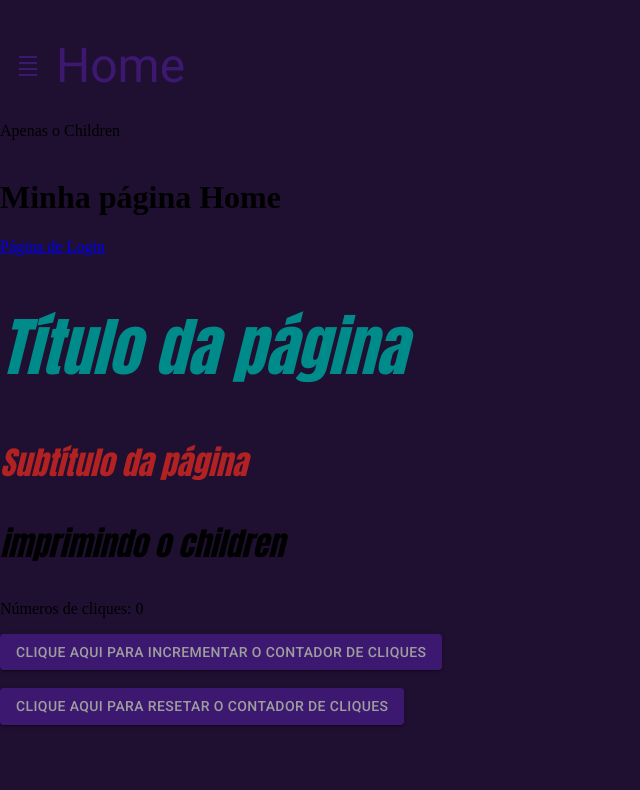
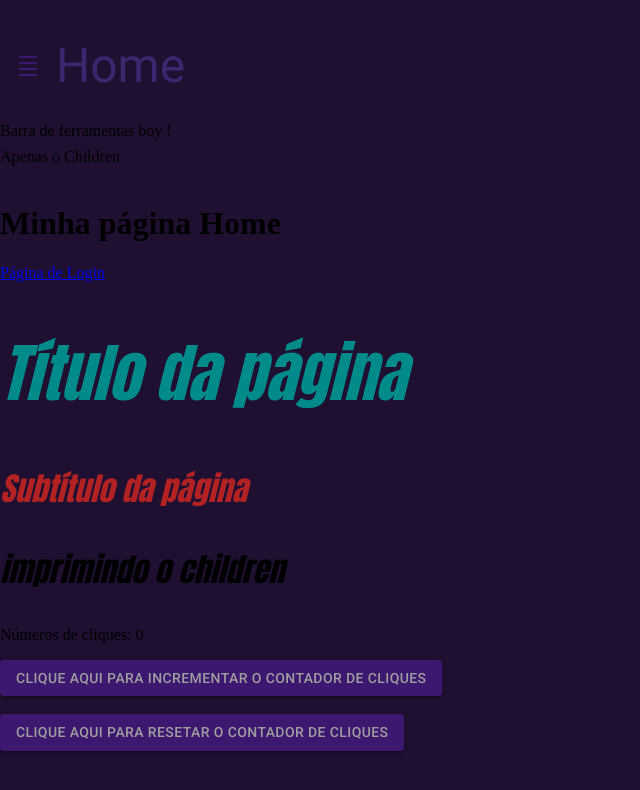
Before and after one commit to ocsoares/Aprendendo-ReactJS, a React (Vite) app: page /home in a window 1280 px wide. Shown: the top 790 px of the page, without its empty margins (0-640 px from the left). Built offline with nearby package versions, Linux system fonts and the light colour scheme; no server answers.

Commit message:
feat: add typography config in themes files

```diff
--- a/src/app/shared/layouts/PageBaseLayout.tsx
+++ b/src/app/shared/layouts/PageBaseLayout.tsx
@@ -1,16 +1,18 @@
 import { Box, IconButton, Link, Typography, useTheme } from "@mui/material";
-import { PropsWithChildren } from "react";
+import { PropsWithChildren, ReactNode } from "react";
 import { DensitySmall } from "@mui/icons-material";
 import { useSidebar } from "../hooks/UseSidebar";
 
 interface IPageBaseLayoutProps {
   title: string;
+  toolbar?: ReactNode;
 }
 
 // Esse Layout vai aparecer em TODAS as Rotas, porque vai ser o Elemento PAI das Rotas !!
 export const PageBaseLayout = ({
   children,
   title,
+  toolbar,
 }: PropsWithChildren<IPageBaseLayoutProps>) => {
   const currentTheme = useTheme();
   const { toggleSidebarOpen } = useSidebar();
@@ -38,13 +40,23 @@ export const PageBaseLayout = ({
         {/* ----------------------------------------------------------------- */}
         {/* variant = APLICA o Estilo de determinada Tag HTML ! */}
         <Link href="/home" underline="none">
-          <Typography variant="h3" color={currentTheme.palette.primary.main}>
+          <Typography
+            variant="h3"
+            whiteSpace={"nowrap"} // EVITA o Texto de QUEBRAR LINHA se for Muito Grande
+            textOverflow={"ellipsis"} // Se for MUITO Grande e NÃO Quebrar Linha, isso vai por um "(...)" no FINAL do Texto !!
+          >
             {title}
           </Typography>
         </Link>
       </Box>
 
-      <Box>{children}</Box>
+      <Box>{toolbar}</Box>
+
+      {/* overflow auto = Quando o Children for muito GRANDE ou ter VÁRIOS Componentes, isso
+vai permitir que APENAS essa Parte aqui tenha SCROLL, e NÃO os outros Elementos !!! */}
+      <Box flex={1} overflow={"auto"}>
+        {children}
+      </Box>
     </Box>
   );
 };
--- a/src/app/shared/themes/DarkTheme.ts
+++ b/src/app/shared/themes/DarkTheme.ts
@@ -5,6 +5,7 @@ export const DarkTheme = createTheme({
   palette: {
     // Adiciona CONTRASTES Automaticamente de acordo com as Cores DEFINIDAS !!
     mode: "dark",
+
     // Cores PRIMÁRIAS são as Cores PRINCIPAIS da Aplicação
     primary: {
       main: "#3D1870", // Cores por exemplo dos Botões !!
@@ -24,4 +25,15 @@ export const DarkTheme = createTheme({
       paper: "#2C203B", // Usado como Cores para CONTEÚDOS, como Sidebars, Cartões e Painéis !!
     },
   },
+  typography: {
+    // Altera TODAS as Tipografias do MaterialUI de uma só vez, INCLUSIVE os
+    // Textos DENTRO dos Ícones !!
+    // allVariants: {
+    //   color: "red",
+    // },
+
+    h3: {
+      color: "#3D2670",
+    },
+  },
 });
--- a/src/app/shared/themes/LightTheme.ts
+++ b/src/app/shared/themes/LightTheme.ts
@@ -21,4 +21,9 @@ export const LightTheme = createTheme({
       paper: "#382652",
     },
   },
+  typography: {
+    h3: {
+      color: "#2A1545",
+    },
+  },
 });
```
